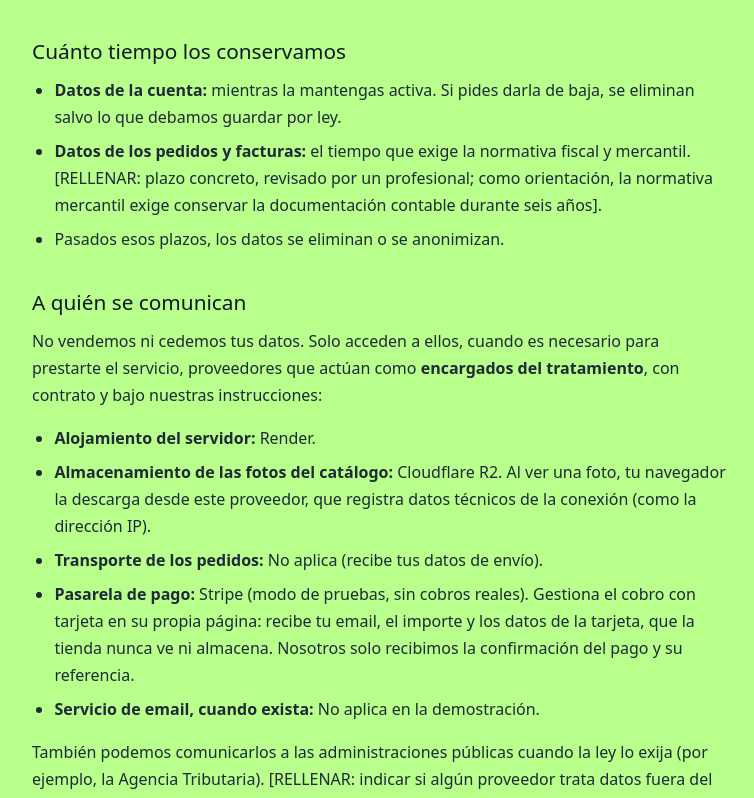
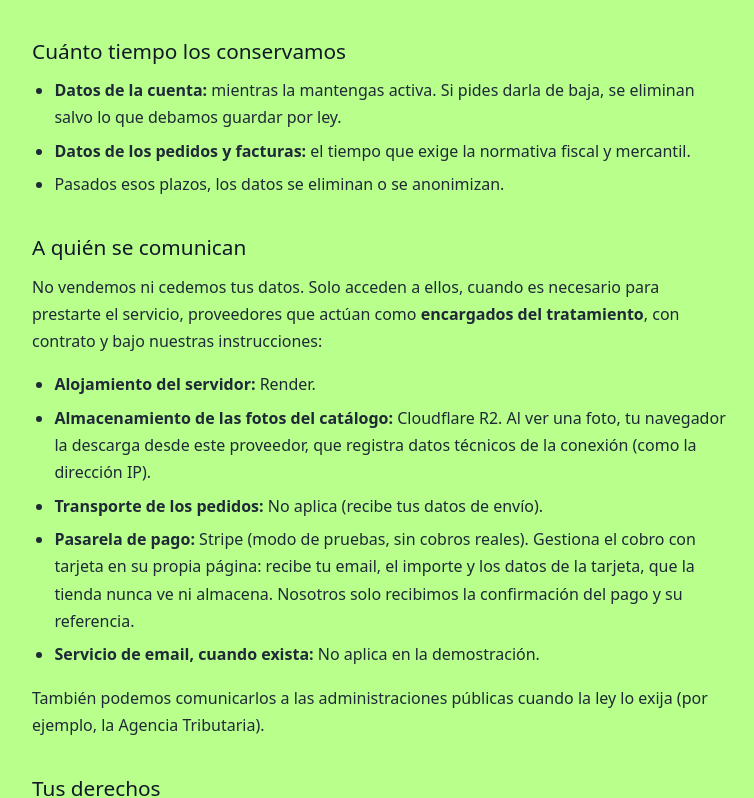
Before and after one commit to alvaromarsa/SeToTes, an Angular app: page /privacidad in a window 1280 px wide. Shown: the part 1501-2299 px from the top of the page, without its empty margins (260-1014 px from the left). Built offline with nearby package versions, Linux system fonts and the light colour scheme; no server answers.

Commit message:
chore(legal): fill demo legal data
Replace placeholders with neutral demo values.

```diff
--- a/src/app/features/legal/privacy/privacy.html
+++ b/src/app/features/legal/privacy/privacy.html
@@ -76,8 +76,7 @@
     <li><strong>Datos de la cuenta:</strong> mientras la mantengas activa. Si pides darla de baja, se eliminan salvo lo que debamos guardar por ley.</li>
     <li>
       <strong>Datos de los pedidos y facturas:</strong> el tiempo que exige la normativa fiscal y
-      mercantil. [RELLENAR: plazo concreto, revisado por un profesional; como orientación, la
-      normativa mercantil exige conservar la documentación contable durante seis años].
+      mercantil.
     </li>
     <li>Pasados esos plazos, los datos se eliminan o se anonimizan.</li>
   </ul>
@@ -105,8 +104,7 @@
   </ul>
   <p>
     También podemos comunicarlos a las administraciones públicas cuando la ley lo exija (por
-    ejemplo, la Agencia Tributaria). [RELLENAR: indicar si algún proveedor trata datos fuera del
-    Espacio Económico Europeo y con qué garantías.]
+    ejemplo, la Agencia Tributaria).
   </p>
 
   <h2>Tus derechos</h2>
--- a/src/app/features/legal/shipping-returns/shipping-returns.html
+++ b/src/app/features/legal/shipping-returns/shipping-returns.html
@@ -22,7 +22,7 @@
     <li>Escríbenos a {{ legal.owner.email }} con tu número de pedido y te diremos cómo enviarlo.</li>
     <li>Dirección de devolución: {{ legal.shipping.returnsAddress }}.</li>
     <li>Te devolvemos el dinero, incluido el envío ordinario, en un máximo de 14 días.</li>
-    <li>[RELLENAR: quién paga el envío de la devolución.]</li>
+    <li>Setotes Corre con los gastos de devolución.</li>
     <li>{{ legal.customProductsNote }}</li>
   </ul>
 
--- a/src/app/features/legal/terms/terms.html
+++ b/src/app/features/legal/terms/terms.html
@@ -73,7 +73,7 @@
   <ul>
     <li>Para ejercerlo, escríbenos a {{ legal.owner.email }} indicando tu número de pedido.</li>
     <li>Envía los productos a: {{ legal.shipping.returnsAddress }}, en los 14 días siguientes a comunicarnos tu decisión.</li>
-    <li>[RELLENAR: quién paga el envío de la devolución; si es el cliente, debe indicarse aquí.]</li>
+    <li>Setotes carga con los gastos de devolución.</li>
     <li>
       Te devolveremos el importe pagado, incluidos los gastos de envío ordinarios, en un máximo de
       14 días desde que nos comuniques el desistimiento. Podemos esperar a recibir los productos
@@ -104,8 +104,6 @@
   <h2>7. Reclamaciones</h2>
   <ul>
     <li>Escríbenos a {{ legal.owner.email }} o llama al {{ legal.owner.phone }}: intentaremos resolverlo cuanto antes.</li>
-    <li>[RELLENAR: disponibilidad de hojas de reclamaciones oficiales de tu comunidad autónoma y cómo solicitarlas.]</li>
-    <li>[RELLENAR: si la tienda está adherida a un sistema de arbitraje de consumo, indicarlo aquí.]</li>
     <li>También puedes acudir a los servicios de consumo de tu comunidad autónoma o ayuntamiento.</li>
   </ul>
 
```
